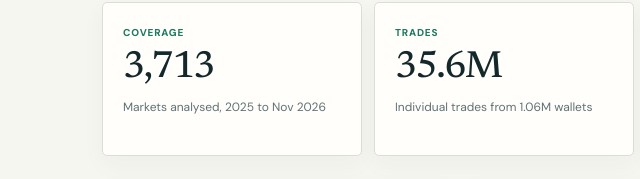
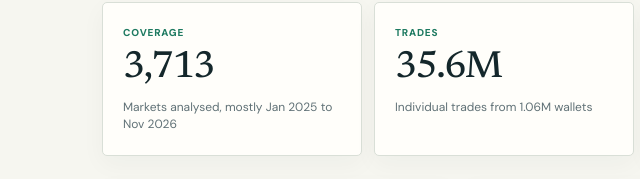
Before and after one commit to aidensandler/polyInsider, a plain HTML site: page web/index.html in a window 1280 px wide. Shown: the part 581-760 px from the top of the page, 0-640 px from the left. Drawn offline with Linux system fonts and the light colour scheme.

Commit message:
Index: clarify data coverage

```diff
--- a/web/index.html
+++ b/web/index.html
@@ -1,7 +1,7 @@
 <!doctype html><html lang="en"><head><meta charset="utf-8"><meta name="viewport" content="width=device-width, initial-scale=1"><meta name="description" content="PolyInsiders tracks Polymarket wallets with unusually strong track records, shows when they trade, and replays what following them would have earned."><title>PolyInsiders | Who is trading well on Polymarket, and when?</title><link rel="stylesheet" href="assets/style.css">
 <style>.cards{display:grid;grid-template-columns:repeat(3,minmax(0,1fr));gap:14px;margin:8px 0 28px}.card{display:block;border:1px solid var(--border);background:var(--panel);border-radius:5px;padding:24px 22px;box-shadow:var(--shadow);color:inherit}.card:hover{text-decoration:none;border-color:#8fb59c}.card h3{font:500 24px 'Newsreader',Georgia,serif;margin:6px 0 8px}.card p{margin:0 0 12px;font-size:14px;line-height:1.65;color:var(--muted)}.card .go{font-size:12px;font-weight:800;color:var(--green)}@media(max-width:820px){.cards{grid-template-columns:1fr}}.steps{counter-reset:s}.steps li{margin-bottom:12px}</style></head><body><div id="ticker"></div><div id="hdr"></div><main>
 <section class="hero"><span class="eyebrow">Prediction-market intelligence</span><h1>Who is trading well on Polymarket, and when?</h1><p>PolyInsiders finds wallets whose past trades consistently beat the market, shows when in a market's life they trade, and replays what following them would have earned.</p><div class="actions"><a class="btn" href="timing.html">Explore wallets and timing</a><a class="btn secondary" href="alerts.html">See the alert tests</a></div></section>
-<div class="kpis"><div class="metric"><div class="tag">Coverage</div><div class="val">3,713</div><div class="lbl">Markets analysed, 2025 to Nov 2026</div></div><div class="metric"><div class="tag">Trades</div><div class="val">35.6M</div><div class="lbl">Individual trades from 1.06M wallets</div></div><div class="metric"><div class="tag">Flagged</div><div class="val">207</div><div class="lbl">Wallets with a track record beyond luck, out of 17,254 experienced traders</div></div><div class="metric"><div class="tag">Alert replay</div><div class="val">3,507</div><div class="lbl">Alerts replayed on Oct to Nov 2026, never used to tune anything</div></div></div>
+<div class="kpis"><div class="metric"><div class="tag">Coverage</div><div class="val">3,713</div><div class="lbl">Markets analysed, mostly Jan 2025 to Nov 2026</div></div><div class="metric"><div class="tag">Trades</div><div class="val">35.6M</div><div class="lbl">Individual trades from 1.06M wallets</div></div><div class="metric"><div class="tag">Flagged</div><div class="val">207</div><div class="lbl">Wallets with a track record beyond luck, out of 17,254 experienced traders</div></div><div class="metric"><div class="tag">Alert replay</div><div class="val">3,507</div><div class="lbl">Alerts replayed on Oct to Nov 2026, never used to tune anything</div></div></div>
 <div class="cards"><a class="card" href="timing.html"><div class="tag" style="font-size:10px;font-weight:800;letter-spacing:.08em;color:var(--green);text-transform:uppercase">Trader timing</div><h3>When do they trade?</h3><p>Flagged wallets put more money in the hour before big price moves and keep gaining afterwards. Browse every flagged wallet and its timing profile.</p><span class="go">Open →</span></a><a class="card" href="alerts.html"><div class="tag" style="font-size:10px;font-weight:800;letter-spacing:.08em;color:var(--green);text-transform:uppercase">Alerts</div><h3>Would copying them pay?</h3><p>A simple rule earned a modest return in forward tests; a machine-learning model did not. Every strategy, with its uncertainty.</p><span class="go">Open →</span></a><a class="card" href="tracker.html"><div class="tag" style="font-size:10px;font-weight:800;letter-spacing:.08em;color:var(--green);text-transform:uppercase">Live tracker</div><h3>Forecasts before resolution</h3><p>Time-stamped probabilities for unresolved markets, saved before the outcome is known and compared with the market price afterwards.</p><span class="go">Open →</span></a></div>
 <section class="grid"><div class="panel"><div class="hd"><h2>How it works</h2></div><div class="bd prose"><ol class="steps"><li><strong>Score.</strong> Each wallet gets an evidence score from its earlier resolved events only, comparing its entry prices with how events actually ended.</li><li><strong>Flag.</strong> Wallets whose score is too high to be explained by luck, after correcting for testing thousands of wallets, are flagged.</li><li><strong>Test forward.</strong> Flags are frozen, then checked on later markets, including a control group of crypto up/down markets where informed trading is unlikely.</li></ol><a href="methodology.html">Read the full method →</a></div></div>
 <div class="panel"><div class="hd"><h2>What we found</h2></div><div class="bd prose"><p>Flagged wallets keep outperforming on later events, and they trade differently: more of their money lands right before big price moves.</p><p>Following their trades earned about 8% per dollar staked in our forward tests, with wide uncertainty and a few wallets doing much of the work. Results are research findings, not trading advice.</p><a href="findings.html">See the findings →</a></div></div></section>
```
